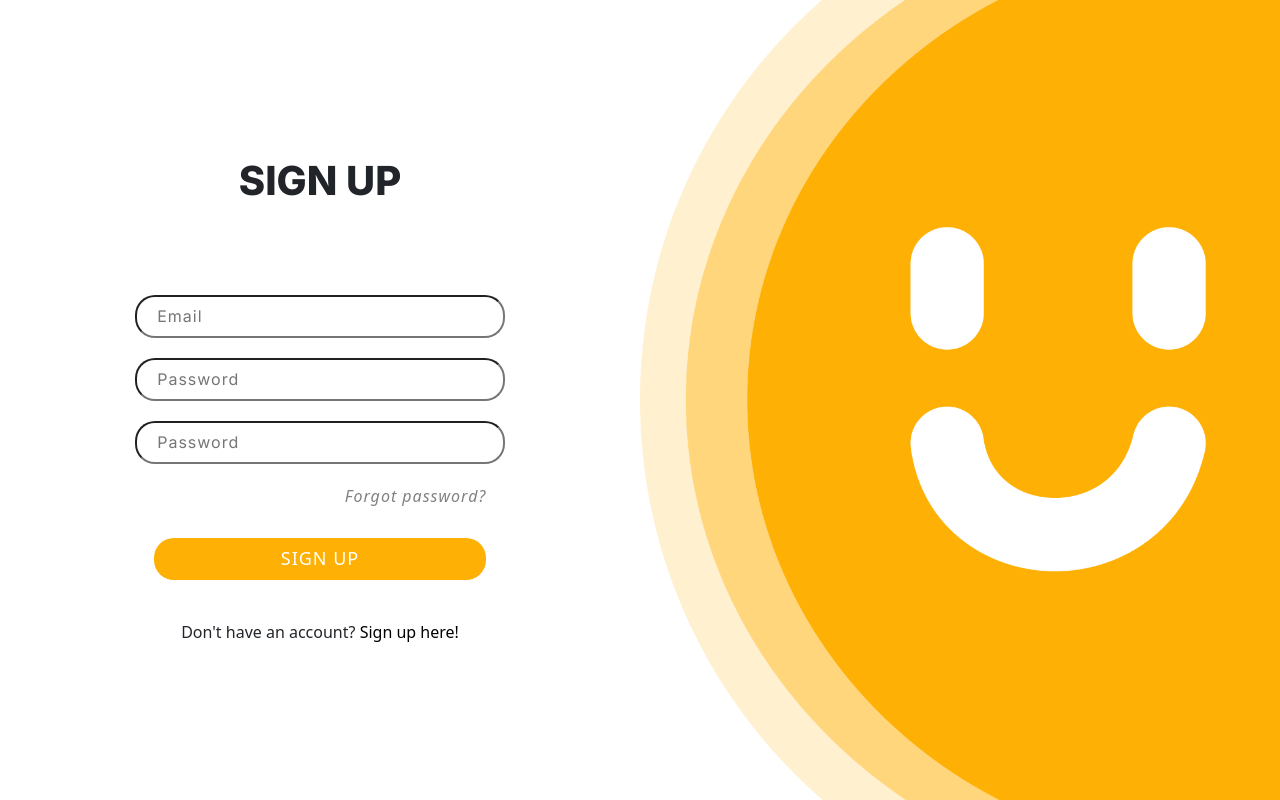
After one commit to patrishao/Swapee, a PHP site: page /samp.php in a window 1280 px wide. The commit adds this page. Run offline with PHP 8.4, Linux system fonts and the light colour scheme.

Commit message:
fixed sign up page under samp.php

```diff
--- /dev/null
+++ b/samp.css
@@ -0,0 +1,182 @@
+@import url('https://fonts.googleapis.com/css2?family=Inter:wght@100;200;300;400;500;600;700;800;900&display=swap');
+body {
+    font-family: 'Inter';
+}
+
+.p-10 {
+    display: flex;
+    flex-direction: column;
+    justify-content: center;
+}
+
+.container-fluid {
+    height: 100vh;
+    width: 100vw;
+}
+
+
+/* .row {
+    border: 3px solid green;
+} */
+
+.col-sm-6 {
+    height: 100vh;
+    width: 100vw;
+}
+
+html {
+    margin: 0px !important;
+}
+
+.login-face-con img {
+    height: 100%;
+    width: 100%;
+    object-fit: cover;
+}
+
+
+/* .login-face-con {
+    border: 2px solid black;
+} */
+
+.centerer {
+    display: flex;
+    flex-direction: column;
+    justify-content: center;
+    height: 100%;
+}
+
+.login-title {
+    text-align: center;
+    font-family: 'Inter', sans-serif;
+    font-weight: 800;
+    margin-bottom: 90px;
+}
+
+.text-login {
+    text-align: center;
+    margin-top: 40px;
+}
+
+.login-form {
+    display: flex;
+    flex-direction: row;
+    justify-content: center;
+    flex-wrap: wrap;
+    width: 60%;
+}
+
+.login-form input {
+    font-size: 16px;
+    font-family: 'Inter';
+    padding-left: 20px;
+    letter-spacing: 1px;
+}
+
+.textbox-login {
+    border-radius: 20px;
+    width: 100%;
+    height: 43px;
+    margin-bottom: 20px;
+    padding: 10px;
+}
+
+.btn-login {
+    background-color: #FEB005;
+    letter-spacing: 1px;
+    font-weight: 500;
+    font-size: 18px;
+    outline: none;
+    height: 42px;
+    margin-top: 30px;
+    border-radius: 20px;
+    color: white;
+    border: none;
+    width: 90%;
+}
+
+.btn-login:hover {
+    background-color: #ffffff;
+    color: #FEB005;
+    border: 1px solid #FEB005;
+}
+
+.forgot-p {
+    text-align: right;
+    font-style: italic;
+    color: gray;
+    font-size: 16px;
+    letter-spacing: 1px;
+    width: 90%;
+    text-decoration: none;
+}
+
+.forgot-p:hover {
+    color: #FEB005;
+}
+
+.logo {
+    display: none;
+}
+
+.text-login a {
+    text-decoration: none;
+    color: black;
+    font-weight: 500;
+}
+
+.text-login a:hover {
+    text-decoration: none;
+    color: #FEB005;
+    font-weight: 500;
+}
+
+@media screen and (max-width: 920px) {
+    .login-face-con img {
+        object-fit: fill;
+    }
+}
+
+@media screen and (max-width: 576px) {
+    .login-face-con {
+        display: none;
+    }
+    /* .logo {
+        display: block;
+        margin: 0%;
+    }
+    .logo img {
+        width: 25%;
+        padding-top: 10px;
+    } */
+    .col-sm-6 {
+        /* background: linear-gradient(90deg, #88C6C3 25%, #B0DBD9 25% 50%, #DAEEED 50% 75%); */
+        border-top-right-radius: 200px;
+        border-bottom-left-radius: 200px;
+        background-color: #FEB005;
+    }
+    .login-title {
+        color: white;
+    }
+    .forgot-p {
+        color: black;
+    }
+    .forgot-p:hover {
+        color: white;
+    }
+    .text-login a:hover {
+        color: white;
+    }
+    .btn-login {
+        background-color: #ffffff;
+        color: #FEB005;
+    }
+    .btn-login:hover {
+        background-color: #ffca57;
+        color: white;
+    }
+    input {
+        border: none;
+        outline: #FEB005;
+    }
+}
--- /dev/null
+++ b/samp.php
@@ -0,0 +1,62 @@
+<!DOCTYPE html>
+<html lang="en">
+<head>
+    <meta charset="UTF-8">
+    <meta http-equiv="X-UA-Compatible" content="IE=edge">
+    <meta name="viewport" content="width=device-width, initial-scale=1.0">
+    <title>Document</title>
+
+    <!-- CSS -->
+    <link rel="stylesheet" href="samp.css">
+    <link href="https://cdn.jsdelivr.net/npm/bootstrap@5.1.3/dist/css/bootstrap.min.css" rel="stylesheet"
+     integrity="sha384-1BmE4kWBq78iYhFldvKuhfTAU6auU8tT94WrHftjDbrCEXSU1oBoqyl2QvZ6jIW3" crossorigin="anonymous">
+
+    <!-- script -->
+    <script src="https://cdn.jsdelivr.net/npm/bootstrap@5.1.3/dist/js/bootstrap.bundle.min.js"
+    integrity="sha384-ka7Sk0Gln4gmtz2MlQnikT1wXgYsOg+OMhuP+IlRH9sENBO0LRn5q+8nbTov4+1p" crossorigin="anonymous"></script>
+
+</head>
+<body>
+
+    <!-- outside container -->
+    <div class="container-fluid">
+
+        <!-- inside container -->
+        <div class="row">
+
+        <div class="logo">
+            <nav>
+                <img src="images/logo.png" id="logo1" alt="" srcset="">
+            </nav>
+
+        </div>
+
+            <!-- right side  -->
+            <div class="col-sm-6 p-10">
+                <div class="centerer">
+                    <h1 class="login-title">SIGN UP</h1>
+                    <div class="log-in-container d-flex justify-content-center">
+                        <form action="" class="login-form">
+                            <input type="email" placeholder="Email" class="textbox-login">
+                            <input type="password" placeholder="Password" class="textbox-login">
+                            <input type="password" placeholder="Password" class="textbox-login">
+                            <a href="#" class="forgot-p">Forgot password?</a>
+                            <button type="submit" value="" class="btn-login">
+                                SIGN UP
+                            </button>
+                        </form>
+
+                    </div>
+                    <div class="text-login">Don't have an account? <a href="login.php" class="">Sign up here!</a></div>
+                </div>
+            </div>
+
+                        <!-- right side -->
+                        <div class="col-sm-6 p-0 login-face-con">
+                <img src="images/reg_face.png" alt="" class="login-face">
+            </div>
+
+        </div>
+    </div>
+</body>
+</html>
--- a/signup.php
+++ b/signup.php
@@ -39,7 +39,7 @@
                             </div>
 
 
-                            <p class="text-signup">Already have an account? <a href="login.php">Ah Okay</a></p>
+                            <p class="text-signup">Already have an account? <a href="login.php">Sign in here!</a></p>
                         </div>
                     </form>
                 </div>
```
